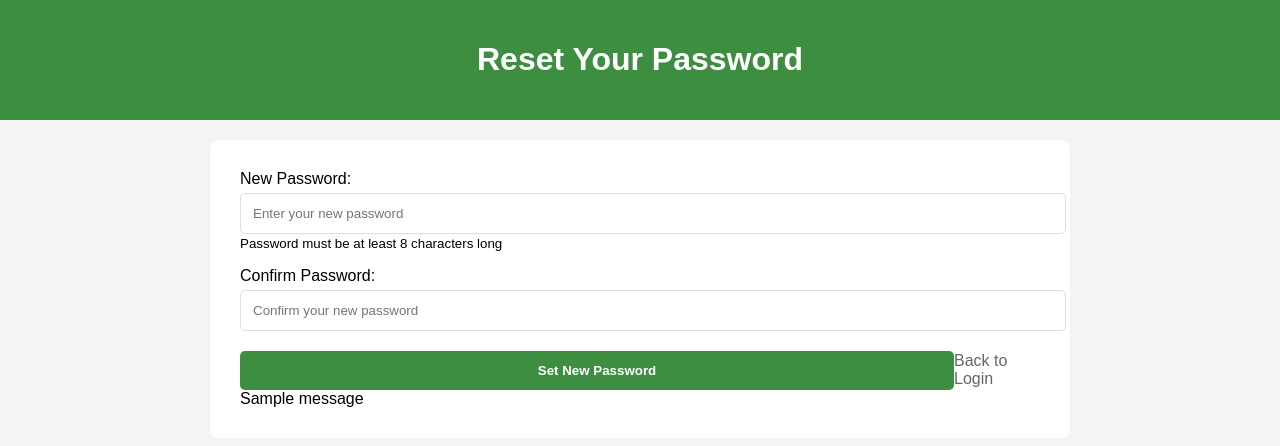
After one commit to rah1809/webdiv-project-, a Flask app: page /reset-password/1 in a window 1280 px wide. The commit adds this page. Shown: the top 446 px of the page. Run offline with Flask 3, Linux system fonts and the light colour scheme; one stand-in notice (Sample message) is shown; a database or web service that is not in the repository returns one stand-in record (values such as "Sample title").

Commit message:
FP fuctionality and reset password
added storing of security question, added reset paassword. Added security question to register.

```diff
--- a/app.py
+++ b/app.py
@@ -200,9 +200,17 @@ def register():
     if request.method == 'POST':
         username = request.form['username']
         password = request.form['password']
-        email = request.form.get('email')  # Optional field
-        full_name = request.form.get('full_name')  # Optional field
+        email = request.form.get('email')
+        full_name = request.form.get('full_name')
+        security_question = request.form.get('security-question')
+        security_answer = request.form.get('security-answer')
 
+        # Validate required fields
+        if not all([username, password, email, security_question, security_answer]):
+            flash('All required fields must be filled out')
+            return redirect(url_for('register'))
+
+        # Add user and get result
         success, message = db.add_user(
             username=username,
             password=password,
@@ -211,10 +219,12 @@ def register():
         )
 
         if success:
+            # Set security question
+            db.set_security_question(email, security_question, security_answer)
             flash('Registration successful! Please login.')
             return redirect(url_for('login'))
         else:
-            flash('Username already exists')
+            flash(message)
             return redirect(url_for('register'))
 
     return render_template('register.html')
@@ -582,5 +592,65 @@ def search_researchers():
     researchers = db.search_researchers(query)
     return jsonify(researchers)
 
+@app.route('/forgot-password', methods=['GET', 'POST'])
+def forgot_password():
+    if request.method == 'POST':
+        email = request.form.get('email')
+        question = request.form.get('security-question')
+        answer = request.form.get('security-answer')
+
+        # Verify security answer
+        if db.verify_security_answer(email, answer):
+            # Generate reset token
+            token = db.create_reset_token(email)
+
+            # In a real application, you would send this token via email
+            # For now, we'll redirect to the reset page directly
+            return redirect(url_for('reset_password', token=token))
+        else:
+            flash('Invalid email or security answer', 'error')
+            return redirect(url_for('forgot_password'))
+
+    return render_template('forgot-password.html')
+
+@app.route('/reset-password/<token>', methods=['GET', 'POST'])
+def reset_password(token):
+    if request.method == 'POST':
+        new_password = request.form.get('new_password')
+        confirm_password = request.form.get('confirm_password')
+
+        if new_password != confirm_password:
+            flash('Passwords do not match', 'error')
+            return redirect(url_for('reset_password', token=token))
+
+        if db.reset_password(token, new_password):
+            flash('Password reset successful', 'success')
+            return redirect(url_for('login'))
+        else:
+            flash('Invalid or expired reset token', 'error')
+            return redirect(url_for('forgot_password'))
+
+    # Verify token is valid before showing reset form
+    email = db.verify_reset_token(token)
+    if not email:
+        flash('Invalid or expired reset token', 'error')
+        return redirect(url_for('forgot_password'))
+
+    return render_template('reset-password.html', token=token)
+
+@app.route('/set-security-question', methods=['POST'])
+def set_security_question():
+    if 'user' not in session:
+        return jsonify({'success': False, 'message': 'Not logged in'})
+
+    email = session['user']['email']
+    question = request.form.get('security-question')
+    answer = request.form.get('security-answer')
+
+    if db.set_security_question(email, question, answer):
+        return jsonify({'success': True})
+    else:
+        return jsonify({'success': False, 'message': 'Failed to set security question'})
+
 if __name__ == '__main__':
     app.run(debug=True, use_reloader=False)
--- a/db.py
+++ b/db.py
@@ -1,7 +1,9 @@
 from pymongo import MongoClient
 from werkzeug.security import generate_password_hash, check_password_hash
-from datetime import datetime
+from datetime import datetime, timedelta
 from bson.objectid import ObjectId
+import hashlib
+import secrets
 
 class Database:
     def __init__(self):
@@ -667,3 +669,82 @@ class Database:
         except Exception as e:
             print(f"Error searching researchers: {e}")
             return []
+
+    def set_security_question(self, email, question, answer):
+        """Store user's security question and hashed answer"""
+        # Hash the answer for security
+        answer_hash = hashlib.sha256(answer.encode()).hexdigest()
+
+        self.db.users.update_one(
+            {'email': email},
+            {
+                '$set': {
+                    'security_question': question,
+                    'security_answer': answer_hash,
+                    'updated_at': datetime.utcnow()
+                }
+            }
+        )
+        return True
+
+    def verify_security_answer(self, email, answer):
+        """Verify user's security answer"""
+        user = self.db.users.find_one({'email': email})
+        if not user:
+            return False
+
+        answer_hash = hashlib.sha256(answer.encode()).hexdigest()
+        return user.get('security_answer') == answer_hash
+
+    def create_reset_token(self, email):
+        """Create a password reset token valid for 1 hour"""
+        token = secrets.token_urlsafe(32)
+        expiry = datetime.utcnow() + timedelta(hours=1)
+
+        self.db.password_resets.insert_one({
+            'email': email,
+            'token': token,
+            'expiry': expiry,
+            'used': False,
+            'created_at': datetime.utcnow()
+        })
+
+        return token
+
+    def verify_reset_token(self, token):
+        """Verify if a reset token is valid and not expired"""
+        reset_doc = self.db.password_resets.find_one({
+            'token': token,
+            'used': False,
+            'expiry': {'$gt': datetime.utcnow()}
+        })
+
+        return reset_doc['email'] if reset_doc else None
+
+    def reset_password(self, token, new_password):
+        """Reset user's password using a valid token"""
+        email = self.verify_reset_token(token)
+        if not email:
+            return False
+
+        # Hash the new password
+        password_hash = hashlib.sha256(new_password.encode()).hexdigest()
+
+        # Update password and mark token as used
+        self.db.users.update_one(
+            {'email': email},
+            {'$set': {'password': password_hash}}
+        )
+
+        self.db.password_resets.update_one(
+            {'token': token},
+            {'$set': {'used': True}}
+        )
+
+        return True
+
+    def cleanup_expired_tokens(self):
+        """Remove expired reset tokens"""
+        self.db.password_resets.delete_many({
+            'expiry': {'$lt': datetime.utcnow()}
+        })
--- /dev/null
+++ b/templates/reset-password.html
@@ -0,0 +1,63 @@
+<!DOCTYPE html>
+<html lang="en">
+<head>
+    <meta charset="UTF-8">
+    <meta name="viewport" content="width=device-width, initial-scale=1.0">
+    <title>Reset Password</title>
+    <link rel="stylesheet" href="{{ url_for('static', filename='css/log.css') }}">
+</head>
+<body>
+    <header>
+        <h1>Reset Your Password</h1>
+    </header>
+    <main>
+        <form id="new-password-form" method="POST" action="{{ url_for('reset_password', token=token) }}">
+            <div class="form-group">
+                <label for="new_password">New Password:</label>
+                <input type="password"
+                       id="new_password"
+                       name="new_password"
+                       placeholder="Enter your new password"
+                       required
+                       minlength="8">
+                <small class="password-requirements">
+                    Password must be at least 8 characters long
+                </small>
+            </div>
+
+            <div class="form-group">
+                <label for="confirm_password">Confirm Password:</label>
+                <input type="password"
+                       id="confirm_password"
+                       name="confirm_password"
+                       placeholder="Confirm your new password"
+                       required>
+            </div>
+
+            <div class="form-actions">
+                <button type="submit">Set New Password</button>
+                <a href="{{ url_for('login') }}" class="back-to-login">Back to Login</a>
+            </div>
+
+            {% with messages = get_flashed_messages(with_categories=true) %}
+                {% if messages %}
+                    {% for category, message in messages %}
+                        <div class="alert alert-{{ category }}">{{ message }}</div>
+                    {% endfor %}
+                {% endif %}
+            {% endwith %}
+        </form>
+    </main>
+    <script>
+        document.getElementById('new-password-form').addEventListener('submit', function(e) {
+            const password = document.getElementById('new_password').value;
+            const confirm = document.getElementById('confirm_password').value;
+
+            if (password !== confirm) {
+                e.preventDefault();
+                alert('Passwords do not match!');
+            }
+        });
+    </script>
+</body>
+</html>
```
Also changed, not shown: templates/register.html (+18 -2 lines).
